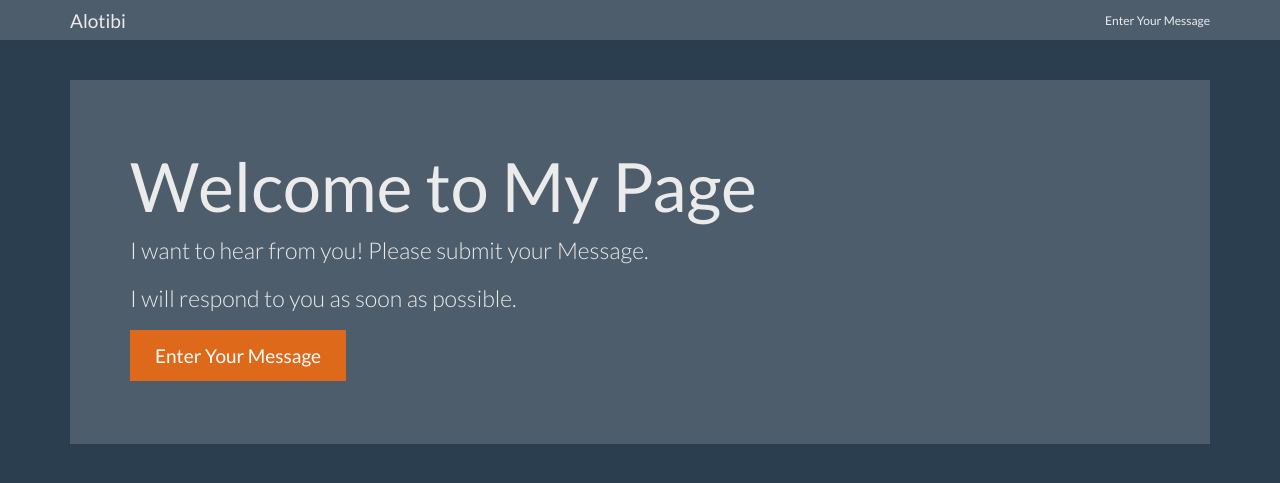
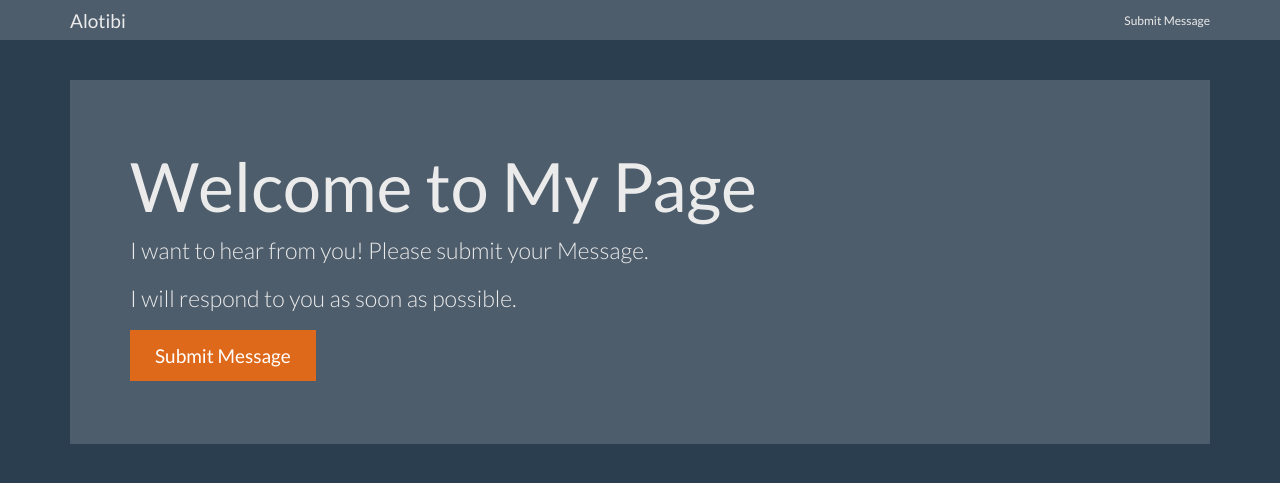
Before and after one commit to aralotibi/qandu_midterm, a Django app: page / in a window 1280 px wide. Shown: the top 483 px of the page. Run offline with Django 3.2, Linux system fonts and the light colour scheme; some libraries are stand-ins or nearby versions.

Commit message:
Add message create view

```diff
--- a/core/models.py
+++ b/core/models.py
@@ -2,8 +2,9 @@ from django.db import models
 
 # Create your models here.
 class Message(models.Model):
-  title = models.CharField(max_length=300)
-  description = models.TextField(null=True, blank=True)
+  name = models.CharField(max_length=300)
+  email = models.CharField(max_length=300)
+  message = models.TextField(null=True, blank=True)
   created_at = models.DateTimeField(auto_now_add=True)
 
   def __unicode__(self):
--- a/core/views.py
+++ b/core/views.py
@@ -12,7 +12,7 @@ class Home(TemplateView):
 class MessageCreateView(CreateView):
     model = Message
     template_name = "Message/Message_form.html"
-    fields = ['title', 'description']
+    fields = ['name', 'email', 'message']
     success_url = reverse_lazy('success')
 
 class Success(TemplateView):
--- a/templates/base.html
+++ b/templates/base.html
@@ -23,7 +23,7 @@
                   </div>
                   <div id="navbar" class="navbar-collapse collapse">
                       <ul class="nav navbar-nav navbar-right">
-                          <li><a href="{% url 'Message_create' %}">Enter Your Message </a> </li>
+                          <li><a href="{% url 'Message_create' %}">Submit Message</a> </li>
                       </ul>
                   </div>
               </div>
--- a/templates/home.html
+++ b/templates/home.html
@@ -4,6 +4,6 @@
     <h1>Welcome to My Page</h1>
     <p>I want to hear from you! Please submit your Message.</p>
       <p>I will respond to you as soon as possible.</p>
-    <p><a href="{% url 'Message_create' %}" class="btn btn-lg btn-primary">Enter Your Message</a></p>
+    <p><a href="{% url 'Message_create' %}" class="btn btn-lg btn-primary">Submit Message</a></p>
 </div>
 {% endblock %}
--- a/templates/success.html
+++ b/templates/success.html
@@ -1,6 +1,6 @@
 {% extends "base.html" %}
 {% block content %}
 <div class="alert alert-success">
-   <p>Your Message has been successfully sent.</p>
+   <p>Your Message has been submitted successfully.</p>
 </div>
 {% endblock %}
```
